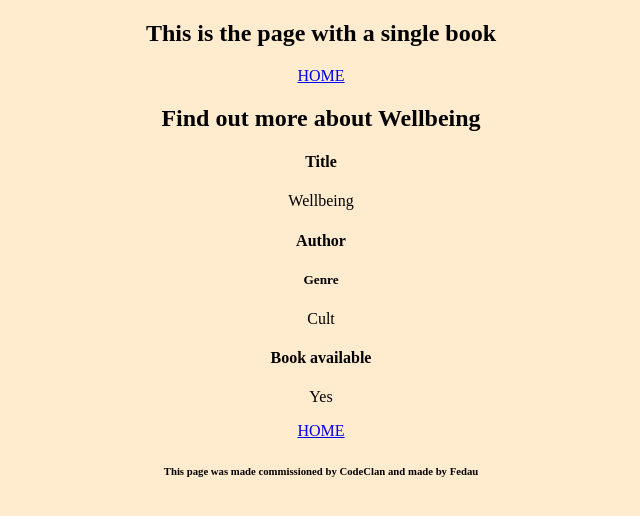
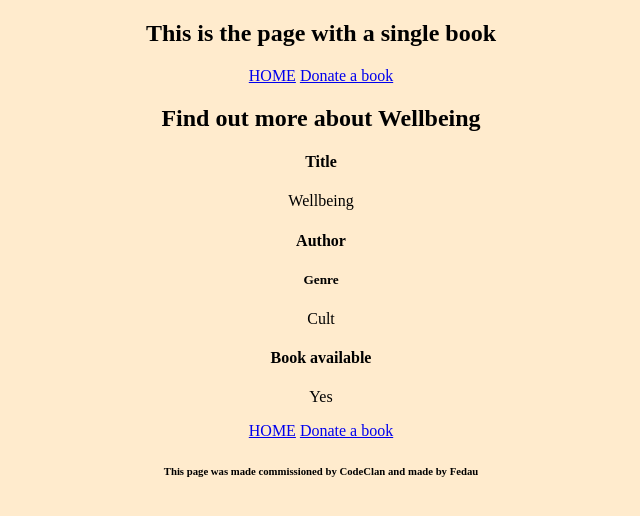
Before and after one commit to fedau/Python-codeclan, a Flask app: page /books/1 in a window 1280 px wide. Shown: the top 516 px of the page, without its empty margins (319-959 px from the left). Run offline with Flask 2, Linux system fonts and the light colour scheme.

Commit message:
setup new book page before form

```diff
--- a/week_3/weekend/controllers/controller.py
+++ b/week_3/weekend/controllers/controller.py
@@ -12,3 +12,7 @@ def all_books():
 def book(book_index):
     single_book = get_book(book_index)
     return render_template('book.html', book=single_book)
+
+@app.route('/books/new')
+def new_book():
+    return render_template('/new-book.html')
--- a/week_3/weekend/templates/base.html
+++ b/week_3/weekend/templates/base.html
@@ -14,6 +14,7 @@
         {% endblock %}
         <nav class="header">
             <a href="/">HOME</a>
+            <a href="/books/new">Donate a book</a>
         </nav>
     </header>
     <main>
@@ -24,6 +25,7 @@
     <footer>
         <nav class="footer">
             <a href="/">HOME</a>
+            <a href="/books/new">Donate a book</a>
         </nav>
         <h6>This page was made commissioned by CodeClan and made by Fedau</h6>
     </footer>
--- a/week_3/weekend/templates/new-book.html
+++ b/week_3/weekend/templates/new-book.html
@@ -4,3 +4,8 @@
 <h2>Donate a book here</h2>
 
 {% endblock %}
+
+{% block page_content %}
+    <h4>Please fill out the details below if you would like to donate a book</h4>
+
+{% endblock %}
```
